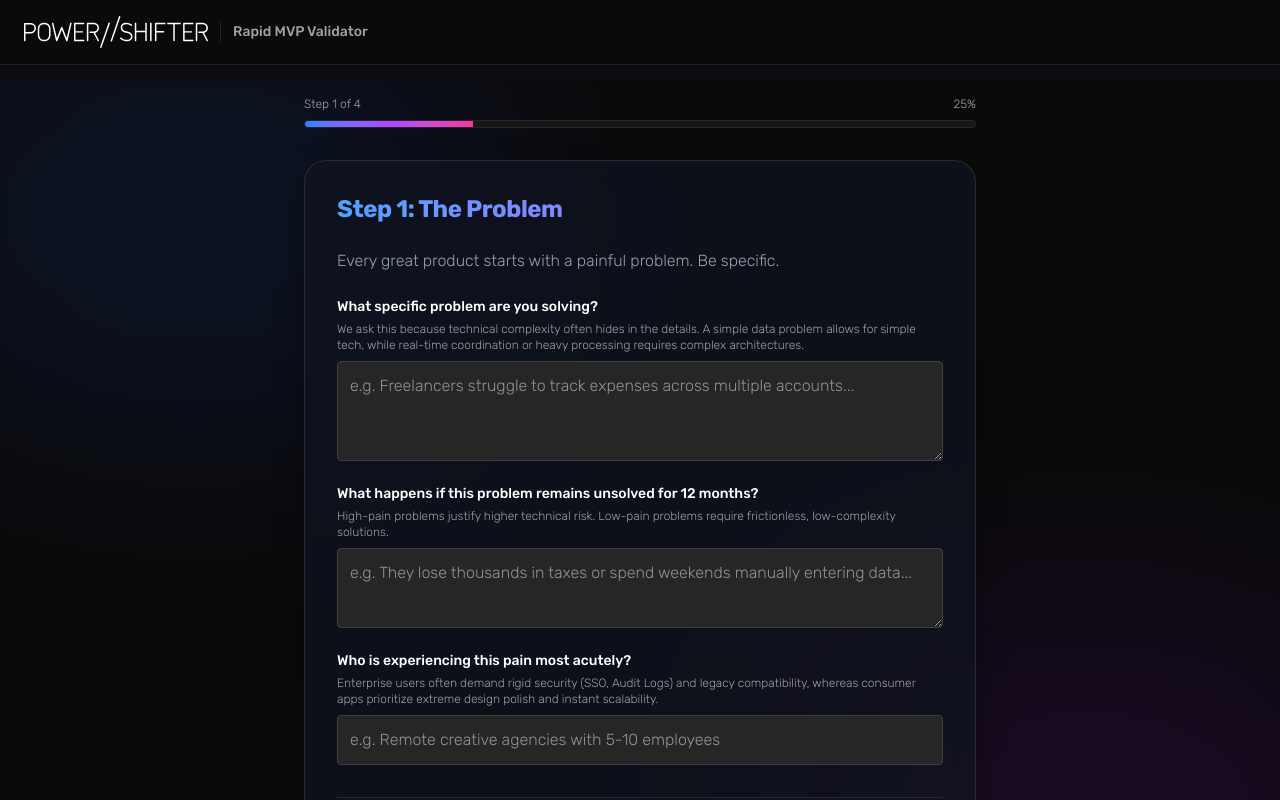
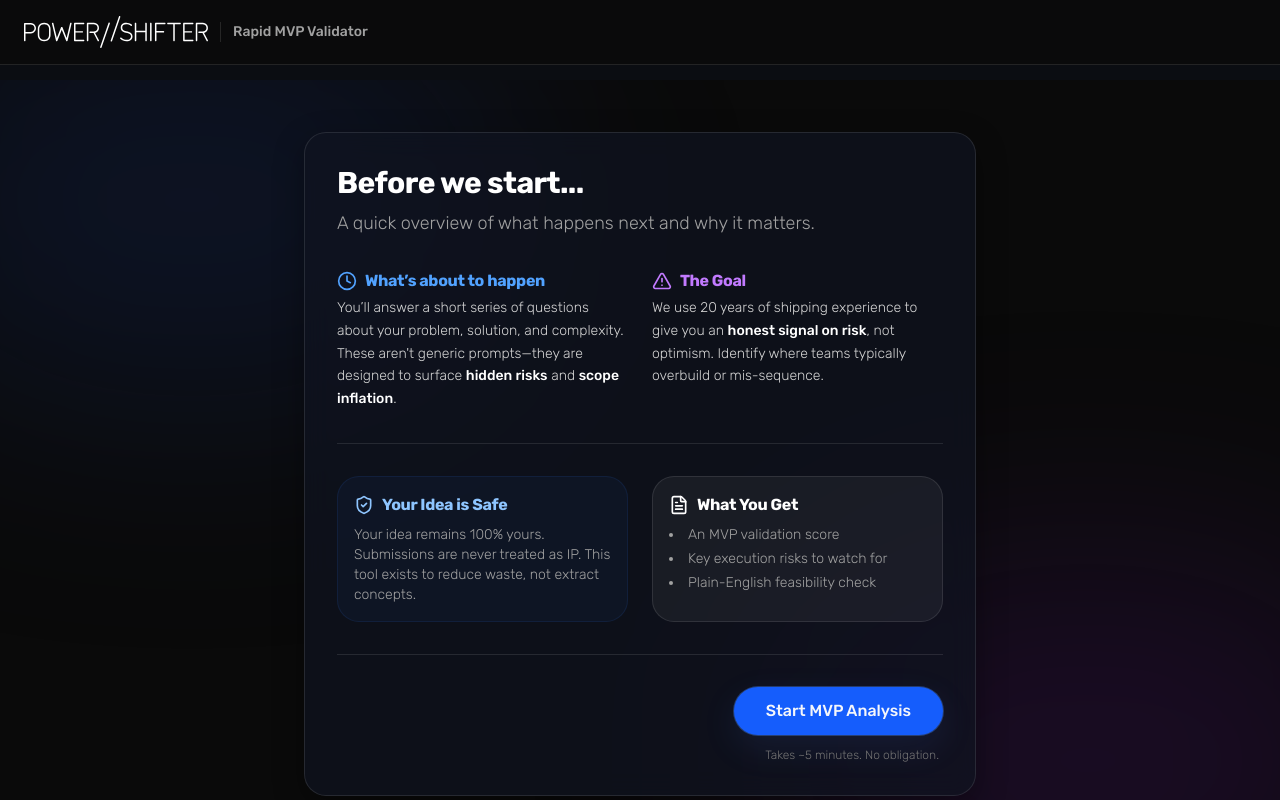
Before and after one commit to jaypiddy/idea-validator-app, a Next.js app: page /validate in a window 1280 px wide. Shown: the top 800 px of the page. Built offline with nearby package versions, Linux system fonts and the light colour scheme.

Commit message:
feat: add hero background video and validation intro card

```diff
--- a/app/page.tsx
+++ b/app/page.tsx
@@ -10,13 +10,22 @@ import { HowItWorks } from "@/components/HowItWorks";
 export default function Home() {
   return (
     <div className="flex min-h-screen flex-col items-center justify-center relative overflow-hidden bg-[#0B0F17]">
-      {/* Background Gradients */}
-      <div className="absolute top-0 left-0 w-full h-full overflow-hidden pointer-events-none">
-        <div className="absolute top-[-10%] left-[20%] w-[40%] h-[40%] bg-blue-900/10 rounded-full blur-[120px]" />
-        <div className="absolute bottom-[20%] right-[10%] w-[30%] h-[30%] bg-purple-900/10 rounded-full blur-[100px]" />
+      {/* Background Media */}
+      <div className="absolute top-0 left-0 w-full h-[85vh] overflow-hidden pointer-events-none">
+        <video
+          autoPlay
+          muted
+          loop
+          playsInline
+          poster="https://cdn.prod.website-files.com/62a638e43312dd12f0196165%2F688b86be6925726e33aa8e70_jayph_Dozens_of_glowing_arrows1-poster-00001.jpg"
+          className="absolute top-0 left-0 w-full h-full object-cover opacity-60"
+        >
+          <source src="https://cdn.prod.website-files.com/62a638e43312dd12f0196165%2F688b86be6925726e33aa8e70_jayph_Dozens_of_glowing_arrows1-transcode.mp4" type="video/mp4" />
+        </video>
+        <div className="absolute inset-0 bg-gradient-to-b from-[#0B0F17]/80 via-[#0B0F17]/60 to-[#0B0F17] z-10" />
       </div>
 
-      <main className="flex w-full flex-col items-center justify-center pt-24 pb-12 z-10">
+      <main className="flex w-full flex-col items-center justify-center pt-24 pb-12 z-20">
         <div className="max-w-5xl px-4 text-center">
           <motion.div
             initial={{ opacity: 0, y: 20 }}
--- a/app/validate/page.tsx
+++ b/app/validate/page.tsx
@@ -14,7 +14,9 @@ import { Button } from '@/components/ui/Button';
 import { Modal } from '@/components/ui/Modal';
 import { Card } from '@/components/ui/Card';
 
-const steps = [StepProblem, StepSolution, StepMarket, StepExecution];
+import StepIntro from '@/components/wizard/StepIntro';
+
+const steps = [StepIntro, StepProblem, StepSolution, StepMarket, StepExecution];
 
 export default function ValidatePage() {
     const [currentStep, setCurrentStep] = useState(0);
@@ -42,7 +44,8 @@ export default function ValidatePage() {
 
     const handleNext = async () => {
         const isLastStep = currentStep === steps.length - 1;
-        const valid = await methods.trigger();
+        // Don't validate form on intro step
+        const valid = currentStep === 0 ? true : await methods.trigger();
 
         if (valid) {
             if (isLastStep) {
@@ -58,6 +61,7 @@ export default function ValidatePage() {
                 localStorage.setItem('ideaData', JSON.stringify(currentData));
                 router.push('/report');
             } else {
+                window.scrollTo(0, 0);
                 setCurrentStep((prev) => prev + 1);
             }
         }
@@ -72,21 +76,23 @@ export default function ValidatePage() {
     return (
         <WizardLayout>
             <FormProvider {...methods}>
-                <div className="mb-8 space-y-2">
-                    {/* Progress Bar */}
+                {/* Progress Bar (Hidden on Intro) */}
+                {currentStep > 0 && (
+                    <div className="mb-8 space-y-2 animate-in fade-in duration-300">
                         <div className="flex justify-between text-xs text-neutral-400">
-                        <span>Step {currentStep + 1} of {steps.length}</span>
-                        <span>{Math.round(((currentStep + 1) / steps.length) * 100)}%</span>
+                            <span>Step {currentStep} of {steps.length - 1}</span>
+                            <span>{Math.round(((currentStep) / (steps.length - 1)) * 100)}%</span>
                         </div>
                         <div className="w-full bg-neutral-900 h-2 rounded-full overflow-hidden border border-neutral-800">
                             <motion.div
                                 className="h-full bg-gradient-to-r from-blue-500 via-purple-500 to-pink-500"
                                 initial={{ width: 0 }}
-                            animate={{ width: `${((currentStep + 1) / steps.length) * 100}%` }}
+                                animate={{ width: `${((currentStep) / (steps.length - 1)) * 100}%` }}
                                 transition={{ duration: 0.5, ease: "easeInOut" }}
                             />
                         </div>
                     </div>
+                )}
 
                 <Card className="mb-8">
                     <AnimatePresence mode="wait">
@@ -101,7 +107,8 @@ export default function ValidatePage() {
                         </motion.div>
                     </AnimatePresence>
 
-                    <div className="flex justify-between mt-8 pt-8 border-t border-[rgba(255,255,255,0.10)]">
+                    <div className="flex flex-col items-end mt-8 pt-8 border-t border-[rgba(255,255,255,0.10)]">
+                        <div className="flex justify-between w-full">
                             <Button
                                 variant="ghost"
                                 onClick={handleBack}
@@ -113,9 +120,16 @@ export default function ValidatePage() {
                             <Button
                                 variant="primary"
                                 onClick={handleNext}
+                                className={currentStep === 0 ? 'bg-blue-600 hover:bg-blue-500 px-8' : ''}
                             >
-                            {currentStep === steps.length - 1 ? 'Analyze Idea' : 'Next Step'}
+                                {currentStep === 0 ? 'Start MVP Analysis' : (currentStep === steps.length - 1 ? 'Analyze Idea' : 'Next Step')}
                             </Button>
+                        </div>
+                        {currentStep === 0 && (
+                            <p className="text-xs text-neutral-500 mt-3 mr-1">
+                                Takes ~5 minutes. No obligation.
+                            </p>
+                        )}
                     </div>
                 </Card>
 
--- /dev/null
+++ b/components/wizard/StepIntro.tsx
@@ -0,0 +1,70 @@
+import React from 'react';
+import { ShieldCheck, Clock, AlertTriangle, FileText } from 'lucide-react';
+
+export default function StepIntro() {
+    return (
+        <div className="space-y-8 animate-in fade-in slide-in-from-bottom-4 duration-500">
+            <div className="space-y-2">
+                <h2 className="text-3xl font-bold text-white">Before we start...</h2>
+                <p className="text-neutral-400 text-lg">
+                    A quick overview of what happens next and why it matters.
+                </p>
+            </div>
+
+            <div className="grid gap-6 md:grid-cols-2">
+                {/* What's about to happen */}
+                <div className="space-y-3">
+                    <div className="flex items-center gap-2 text-blue-400 font-semibold mb-1">
+                        <Clock className="w-5 h-5" />
+                        <h3>What’s about to happen</h3>
+                    </div>
+                    <p className="text-neutral-300 text-sm leading-relaxed">
+                        You’ll answer a short series of questions about your problem, solution, and complexity.
+                        These aren't generic prompts—they are designed to surface <span className="text-white font-medium">hidden risks</span> and <span className="text-white font-medium">scope inflation</span>.
+                    </p>
+                </div>
+
+                {/* The Goal */}
+                <div className="space-y-3">
+                    <div className="flex items-center gap-2 text-purple-400 font-semibold mb-1">
+                        <AlertTriangle className="w-5 h-5" />
+                        <h3>The Goal</h3>
+                    </div>
+                    <p className="text-neutral-300 text-sm leading-relaxed">
+                        We use 20 years of shipping experience to give you an <span className="text-white font-medium">honest signal on risk</span>, not optimism.
+                        Identify where teams typically overbuild or mis-sequence.
+                    </p>
+                </div>
+            </div>
+
+            <div className="h-px bg-white/10 w-full" />
+
+            <div className="grid gap-6 md:grid-cols-2">
+                {/* Reassurance */}
+                <div className="bg-blue-500/5 border border-blue-500/10 p-4 rounded-xl">
+                    <div className="flex items-center gap-2 text-blue-300 font-semibold mb-2">
+                        <ShieldCheck className="w-5 h-5" />
+                        <h3>Your Idea is Safe</h3>
+                    </div>
+                    <p className="text-neutral-400 text-sm">
+                        Your idea remains 100% yours. Submissions are never treated as IP.
+                        This tool exists to reduce waste, not extract concepts.
+                    </p>
+                </div>
+
+                {/* Expectation */}
+                <div className="bg-white/5 border border-white/10 p-4 rounded-xl">
+                    <div className="flex items-center gap-2 text-white font-semibold mb-2">
+                        <FileText className="w-5 h-5" />
+                        <h3>What You Get</h3>
+                    </div>
+                    <ul className="text-neutral-400 text-sm space-y-1 list-disc list-inside">
+                        <li>An MVP validation score</li>
+                        <li>Key execution risks to watch for</li>
+                        <li>Plain-English feasibility check</li>
+                    </ul>
+                </div>
+            </div>
+        </div>
+    );
+}
--- a/next.config.ts
+++ b/next.config.ts
@@ -2,6 +2,14 @@ import type { NextConfig } from "next";
 
 const nextConfig: NextConfig = {
   output: 'standalone',
+  images: {
+    remotePatterns: [
+      {
+        protocol: 'https',
+        hostname: 'cdn.prod.website-files.com',
+      },
+    ],
+  },
   async headers() {
     return [
       {
```
Lines whose indentation alone changed are shown as unchanged.
